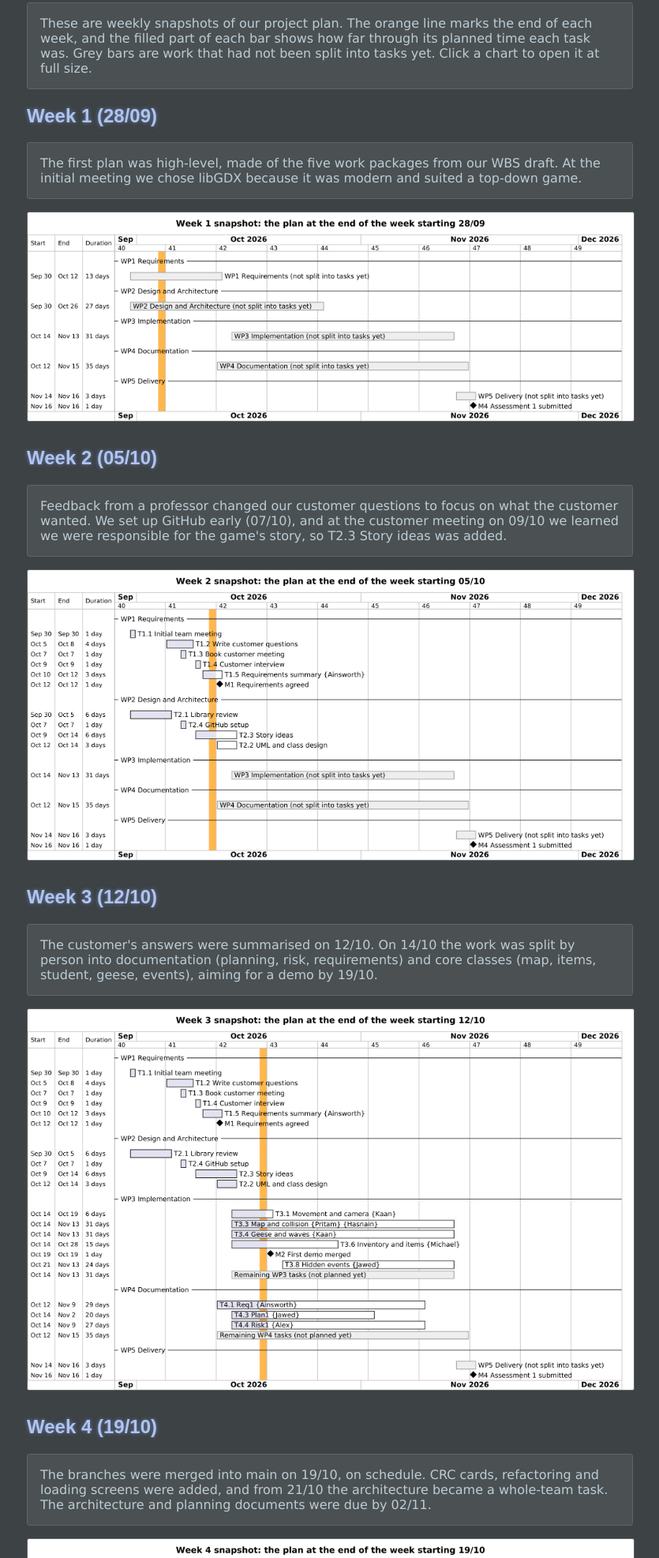
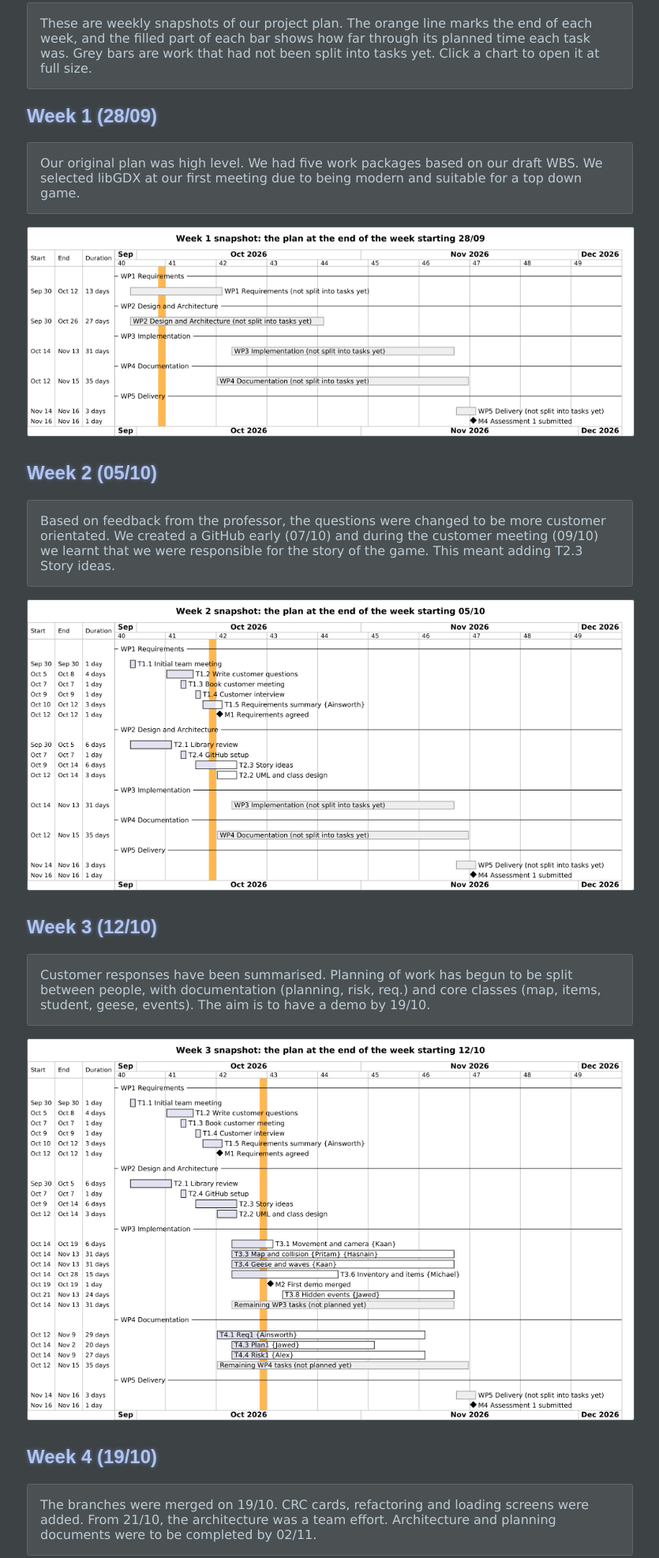
Before and after one commit to map-jhak/map-jhak.github.io, a plain HTML site: page planning.html in a window 1280 px wide. Shown: the part 255-2228 px from the top of the page at 79% size, without its empty margins (222-1057 px from the left). Drawn offline with Linux system fonts and the light colour scheme; a web font is replaced by a local one.

Commit message:
Update planning.html

```diff
--- a/planning.html
+++ b/planning.html
@@ -39,35 +39,35 @@
     </p>
     <h2>Week 1 (28/09)</h2>
     <p>
-        The first plan was high-level, made of the five work packages from our WBS draft. At the initial meeting we chose libGDX because it was modern and suited a top-down game.
+        Our original plan was high level. We had five work packages based on our draft WBS. We selected libGDX at our first meeting due to being modern and suitable for a top down game.
     </p>
     <a href="images/method_selection/week1.png">
         <img src="images/method_selection/week1.png" alt="Gantt chart snapshot for week 1" class="snapshot">
     </a>
     <h2>Week 2 (05/10)</h2>
     <p>
-        Feedback from a professor changed our customer questions to focus on what the customer wanted. We set up GitHub early (07/10), and at the customer meeting on 09/10 we learned we were responsible for the game's story, so T2.3 Story ideas was added.
+        Based on feedback from the professor, the questions were changed to be more customer orientated. We created a GitHub early (07/10) and during the customer meeting (09/10) we learnt that we were responsible for the story of the game. This meant adding T2.3 Story ideas.
     </p>
     <a href="images/method_selection/week2.png">
         <img src="images/method_selection/week2.png" alt="Gantt chart snapshot for week 2" class="snapshot">
     </a>
     <h2>Week 3 (12/10)</h2>
     <p>
-        The customer's answers were summarised on 12/10. On 14/10 the work was split by person into documentation (planning, risk, requirements) and core classes (map, items, student, geese, events), aiming for a demo by 19/10.
+        Customer responses have been summarised. Planning of work has begun to be split between people, with documentation (planning, risk, req.) and core classes (map, items, student, geese, events). The aim is to have a demo by 19/10.
     </p>
     <a href="images/method_selection/week3.png">
         <img src="images/method_selection/week3.png" alt="Gantt chart snapshot for week 3" class="snapshot">
     </a>
     <h2>Week 4 (19/10)</h2>
     <p>
-        The branches were merged into main on 19/10, on schedule. CRC cards, refactoring and loading screens were added, and from 21/10 the architecture became a whole-team task. The architecture and planning documents were due by 02/11.
+        The branches were merged on 19/10. CRC cards, refactoring and loading screens were added. From 21/10, the architecture was a team effort. Architecture and planning documents were to be completed by 02/11.
     </p>
     <a href="images/method_selection/week4.png">
         <img src="images/method_selection/week4.png" alt="Gantt chart snapshot for week 4" class="snapshot">
     </a>
     <h2>Week 5 (26/10)</h2>
     <p>
-        Jawed missed the 26/10 and 28/10 meetings, so the events task moved to Hasnain on 28/10 (shown in red). The prototype was tested on 29/10, and the timer, pause, waves and sounds were assigned next.
+        Jawed could not make the 26/10 and 28/10 meeting so Hasnain took over events tasks on the 28/10 (highlighted in red). Then the prototype was tested on the 29/10. The timer, pause, waves and sounds were then allocated.
     </p>
     <a href="images/method_selection/week5.png">
         <img src="images/method_selection/week5.png" alt="Gantt chart snapshot for week 5" class="snapshot">
@@ -81,7 +81,7 @@
     </a>
     <h2>Week 7 (09/11)</h2>
     <p>
-        At our internal deadline on 09/11 the planning document was furthest behind, so Alex joined Jawed on it. We re-planned around a priority list and added integration, the implementation document, the website and the submission.
+        On our deadline of 09/11 we were the furthest behind with the planning document. So Alex stepped in to help out Jawed. We re-planned with a priority list and incorporated integration, the implementation document, website and submission.
     </p>
     <a href="images/method_selection/week7.png">
         <img src="images/method_selection/week7.png" alt="Gantt chart snapshot for week 7" class="snapshot">
```
